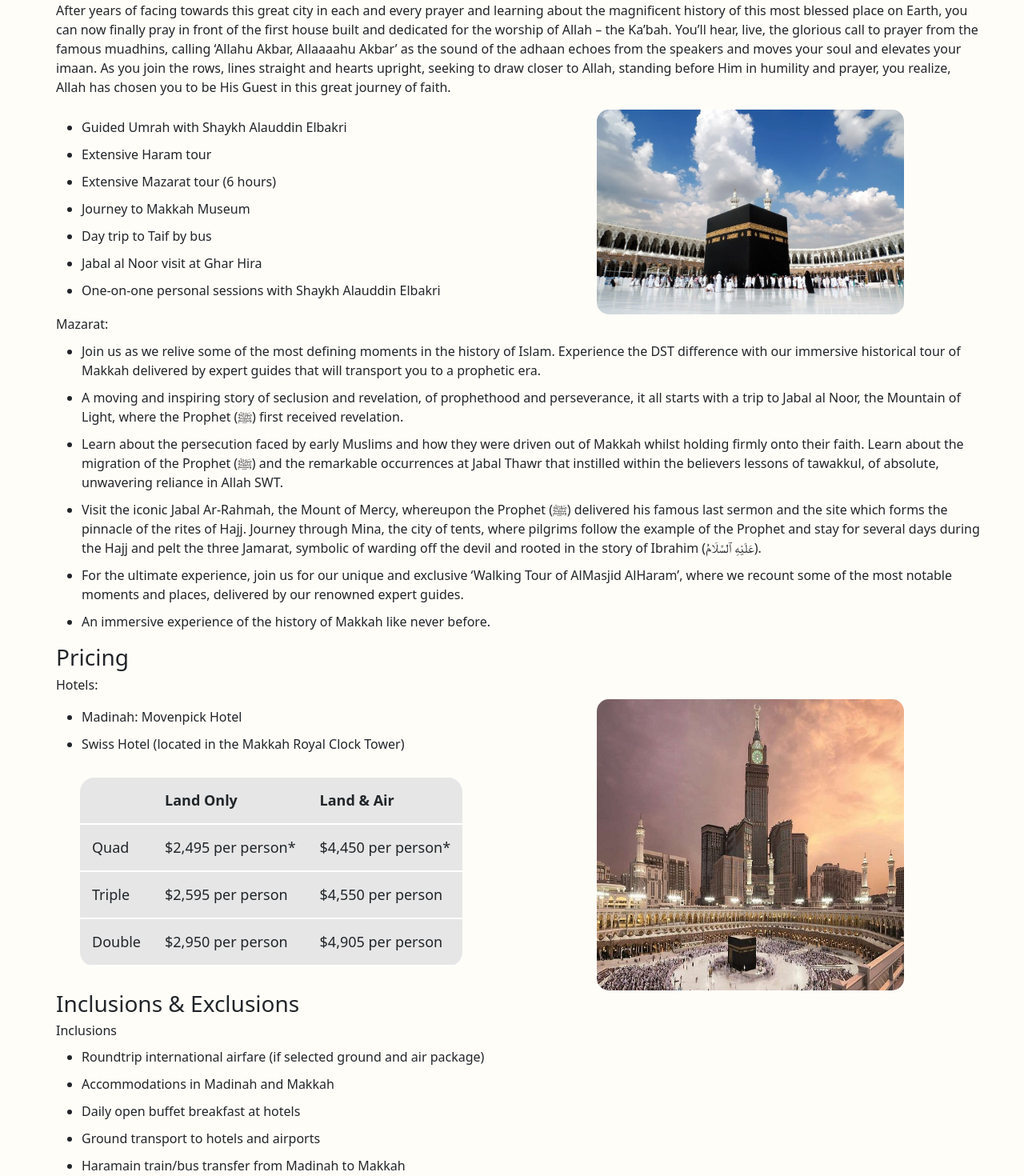
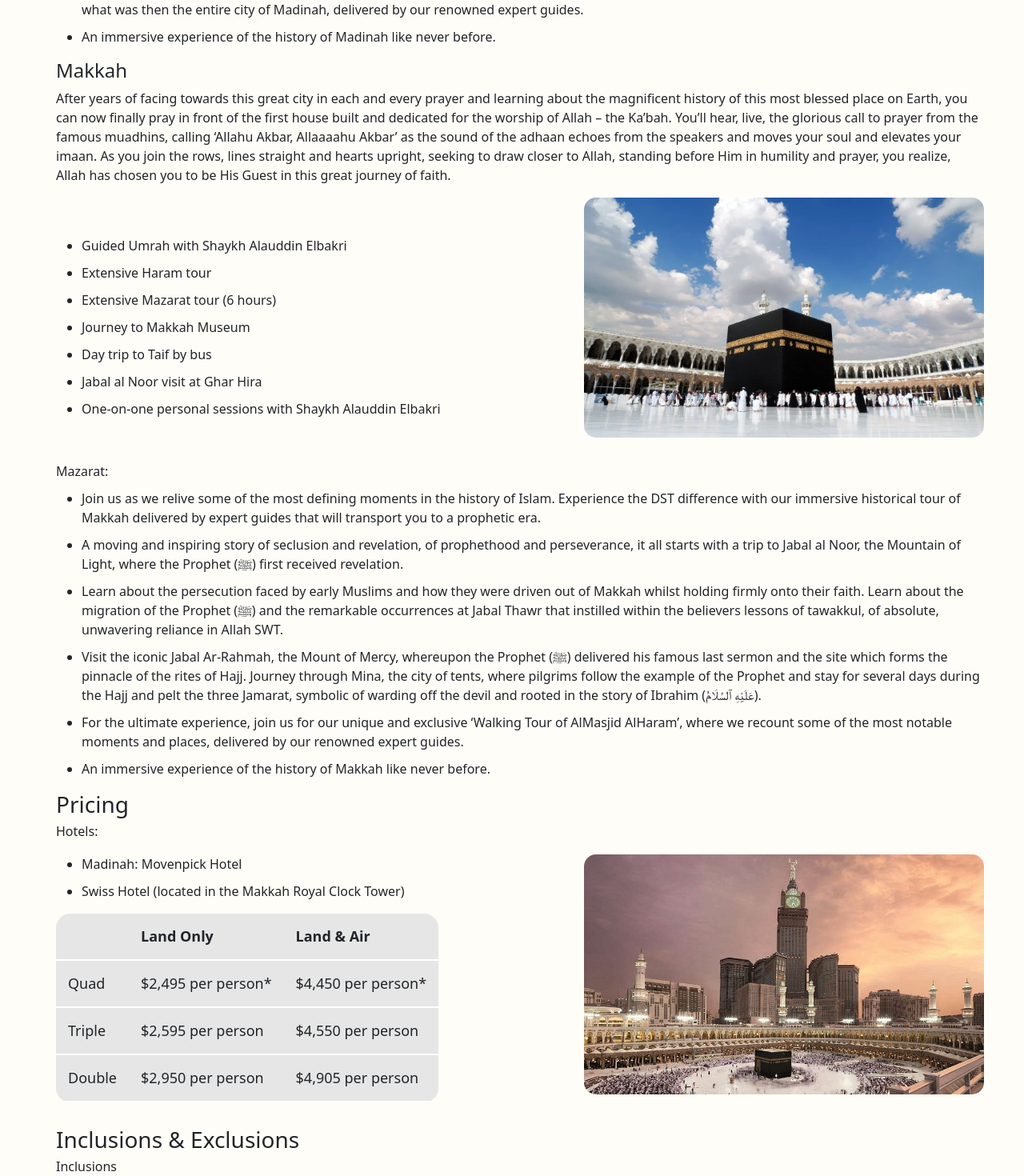
Before and after one commit to yousefh409/umrah-wesite, a React (Create React App) app: page /trips in a window 1280 px wide. Shown: the part 1260-2730 px from the top of the page at 80% size. Built offline with nearby package versions, Linux system fonts and the light colour scheme.

Commit message:
bug fixes

```diff
--- a/src/components/Banner.jsx
+++ b/src/components/Banner.jsx
@@ -54,7 +54,7 @@ function Banner() {
         <div className='item'>
             <div className='col left'>
             <h2 className='section-title large'>
-            Taking students on a once-in-a-lifetime trip to the most important cities in Islam.
+            Taking students on a once-in-a-lifetime trip to some of the most important cities in Islam.
             </h2>
             <a href='/trips' className='btn btn-primary bannerButton'>
                 Learn Today
--- a/src/components/NavBar.jsx
+++ b/src/components/NavBar.jsx
@@ -36,6 +36,10 @@ function Navbar() {
     setMenuOpen((p) => !p);
   };
 
+  const closeMenu = () => {
+    setMenuOpen(false);
+  }
+
   return (
     <header className="header">
       <div className="header__content">
@@ -48,22 +52,22 @@ function Navbar() {
           }`}
         >
           <ul>
-            <li>
+            <li onClick={closeMenu}>
               <Link to="/">Home</Link>
             </li>
-            <li>
+            <li onClick={closeMenu}>
               <Link to="/umrah">Umrah</Link>
             </li>
-            <li>
+            <li onClick={closeMenu}>
               <Link className="importantNavButton" to="/support">Support</Link>
             </li>
-            <li>
+            <li onClick={closeMenu}>
               <Link className="importantNavButton" to="/register">Register</Link>
             </li>
-            <li>
+            <li onClick={closeMenu}>
               <Link to="/trips">Trips</Link>
             </li>
-            <li >
+            <li onClick={closeMenu}>
               <Link to="/sponsors">Sponsors</Link>
             </li>
             {/* <li>
--- a/src/pages/trips.jsx
+++ b/src/pages/trips.jsx
@@ -5,6 +5,7 @@ import hotel from "../images/hotel.jpg"
 import kaabah from '../images/kaabah.webp';
 import masjidElNabawy from '../images/masjidAlNabawi.jpg';
 import clockTower from '../images/clock-tower.jpg';
+import taif from '../images/taif.jpg'
 
 export const Trips = () => {
 
@@ -34,6 +35,7 @@ export const Trips = () => {
                     <h4>Madinah</h4>
                     <p>Madinah is known and loved for the tranquility that it brings to our hearts – that feeling that we have finally made it back home – home is definitely where the heart is and our hearts are profoundly connected with a deep love of the Prophet Muhammad (ﷺ) and his beautiful city. It is a city that is filled with stories of love and sacrifice, of prophetic wisdom and illustrious companionship. Madinah is a city that keeps on giving – rich in history and lessons that build our faith and traditions and inspire us to become the best versions of ourselves. Welcome home, welcome to Madinah.</p>
                     <div className="bulletRow">
+                        {window.innerWidth <= 768? <img className="tripsImage" src={masjidElNabawy} alt="Picture of masjid el nabawy" />: <></>}
                         <ul className="tripsList">
                             <li className="scheduleListItem">Extensive Haram tour</li>
                             <li className="scheduleListItem">Medina Museum bus trip</li>
@@ -42,7 +44,7 @@ export const Trips = () => {
                             <li className="scheduleListItem">How to perform Umrah training session</li>
                             <li className="scheduleListItem">One-on-one personal sessions with Shaykh Alauddin Elbakri</li>
                         </ul>
-                        {window.innerWidth > 768? <img className="tripsImage" src={masjidElNabawy} alt="Picture of masjid el nabawy" />: <div />}
+                        {window.innerWidth > 768? <img className="tripsImage" src={masjidElNabawy} alt="Picture of masjid el nabawy" />: <></>}
                     </div>
                     Mazarat:
                     <ul>
@@ -58,6 +60,7 @@ export const Trips = () => {
                     <h4>Makkah</h4>
                     <p>After years of facing towards this great city in each and every prayer and learning about the magnificent history of this most blessed place on Earth, you can now finally pray in front of the first house built and dedicated for the worship of Allah – the Ka’bah. You’ll hear, live, the glorious call to prayer from the famous muadhins, calling ‘Allahu Akbar, Allaaaahu Akbar’ as the sound of the adhaan echoes from the speakers and moves your soul and elevates your imaan. As you join the rows, lines straight and hearts upright, seeking to draw closer to Allah, standing before Him in humility and prayer, you realize, Allah has chosen you to be His Guest in this great journey of faith.</p>
                     <div className="bulletRow">
+                        {window.innerWidth <= 768? <img className="tripsImage" src={kaabah} alt="Picture of the kaabah" />: <></>}
                         <ul className="tripsList">
                             <li className="scheduleListItem">Guided Umrah with Shaykh Alauddin Elbakri</li>
                             <li className="scheduleListItem">Extensive Haram tour</li>
@@ -67,7 +70,7 @@ export const Trips = () => {
                             <li className="scheduleListItem">Jabal al Noor visit at Ghar Hira</li>
                             <li className="scheduleListItem">One-on-one personal sessions with Shaykh Alauddin Elbakri</li>
                         </ul>
-                        {window.innerWidth > 768? <img className="tripsImage" src={kaabah} alt="Picture of the kaabah" />: <div />}
+                        {window.innerWidth > 768? <img className="tripsImage" src={kaabah} alt="Picture of the kaabah" />: <></>}
                     </div>
                     Mazarat:
                     <ul>
@@ -138,11 +141,13 @@ export const Trips = () => {
                             </tr>
                         </table>
                     </div>
-                    {window.innerWidth > 768? <img className="tripsImage" src={clockTower} alt="Picture of the kaabah" />: <div />}
+                    <img className="tripsImage" src={clockTower} alt="Picture of the kaabah" />
                 </div>
 
                 <h3>Inclusions & Exclusions</h3>
                 <h6>Inclusions</h6>
+                <div className="bulletRow">
+                    <div>
                         <ul className="tripsList">
                             <li className="scheduleListItem">Roundtrip international airfare (if selected ground and air package)</li>
                             <li className="scheduleListItem">Accommodations in Madinah and Makkah</li>
@@ -164,6 +169,9 @@ export const Trips = () => {
                             <li className="scheduleListItem">Optional tours</li>
                             <li className="scheduleListItem">*In case of any quarantine due to COVID, all expenses are not included for any days</li>
                         </ul>
+                    </div>
+                    <img className="tripsImage" src={taif} alt="Picture of taif" />
+                </div>
 
                 <h6>Note</h6>
                 <ul className="tripsList">
--- a/src/styles/Home.scss
+++ b/src/styles/Home.scss
@@ -17,8 +17,11 @@ table {
   border-radius: 1em;
   overflow: hidden;
   background-color: rgb(230, 230, 230);
-  margin: 30px;
+//   margin: 30px;
+margin-bottom: 30px;
   font-size: large;
+      width: 100%;
+
 }
 
 th, td {
@@ -52,6 +55,13 @@ th, td {
     width: 150px;
 }
 
+.bannerButton:hover {
+    background-color: rgb(213, 189, 138);
+}
+
+.bannerButton:active {
+    background-color: rgb(196, 174, 126) !important;
+}
 
 //////////////////////////////// Local ////////////////////////////////
 .homeWrapper {
--- a/src/styles/Trips.css
+++ b/src/styles/Trips.css
@@ -15,16 +15,20 @@
 .bulletRow {
     display: flex;
     justify-content: space-between;
+    flex-wrap: wrap;
+    align-items: center;
 }
 
 .tripsList {
     max-width: 768px;
 }
 .tripsImage {
-    max-width: 30vw;
+    max-width: 500px;
+    width: 100%;
     /* margin: 30px; */
-    margin-right: 100px;
     border-radius: 15px;
+    height: 300px;
+    margin-bottom: 30px;
 }
 
 .tripContentWrapper {
```
Also changed, not shown: src/images/taif.jpg (added). Lines whose indentation alone changed are shown as unchanged.
